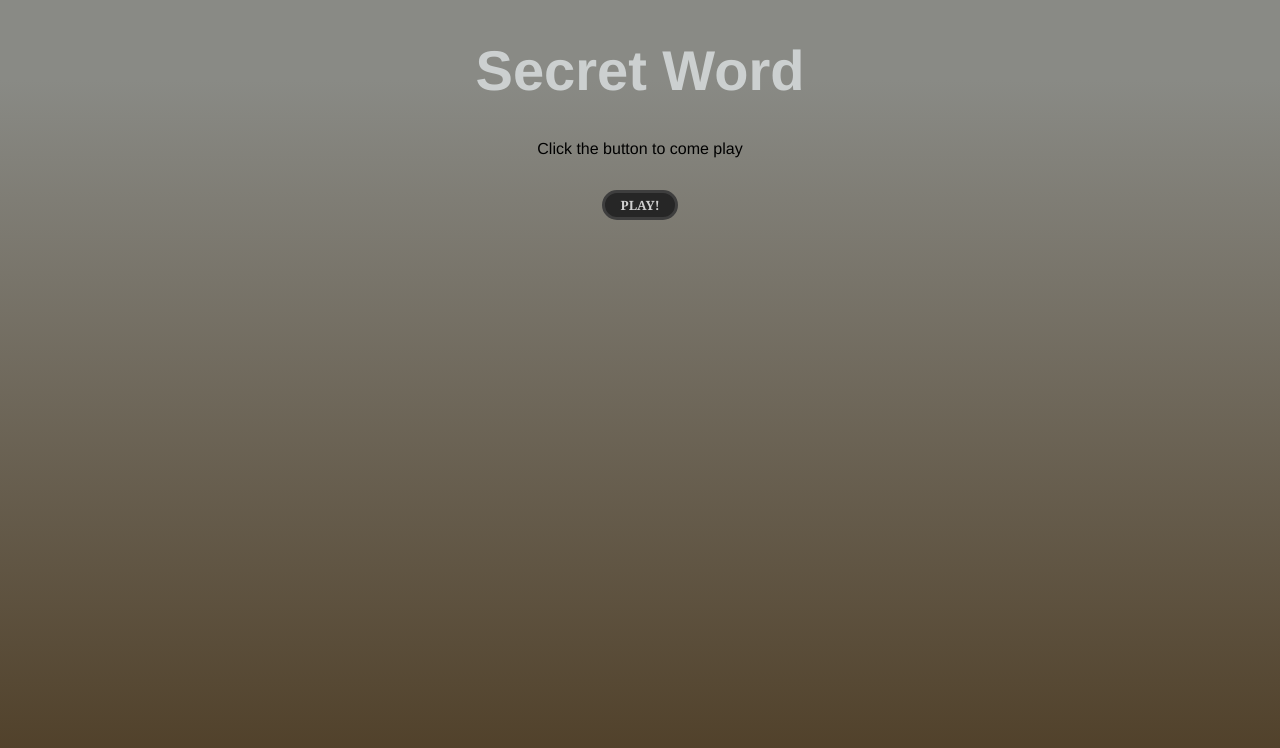
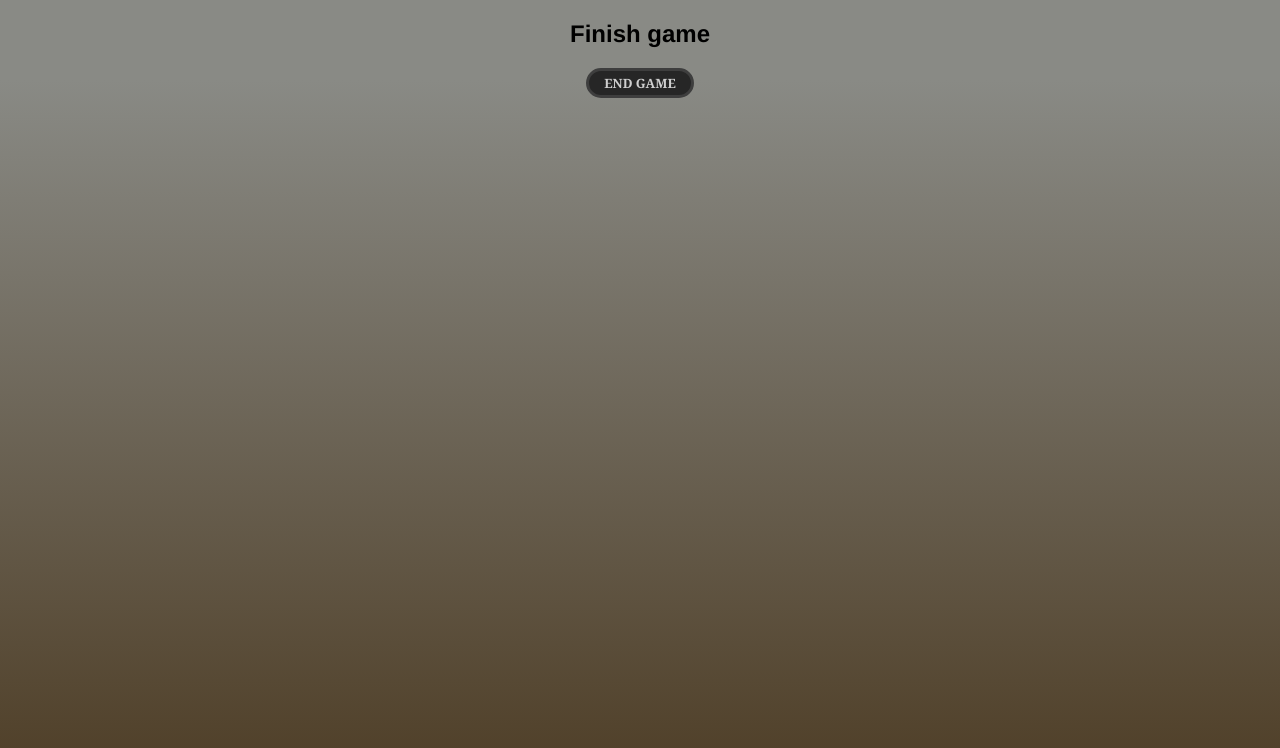
Before and after one commit to TamaraMMT/secret-word, a React (Vite) app in the folder secret-word/: page / in a window 1280 px wide. Both pictures are taken after a click on the button "PLAY!". Shown: the top 748 px of the page. Built offline with nearby package versions, Linux system fonts and the light colour scheme.

Commit message:
added stages in button

```diff
--- a/secret-word/src/App.jsx
+++ b/secret-word/src/App.jsx
@@ -1,17 +1,48 @@
+// CSS
+import "./App.css";
 
-import './App.css'
-import StartScreen from './components/StartScreen'
+// React
+import { userCallback, useEffect, useState } from "react";
+
+// data
+import { wordsList } from "./data/words";
+
+// components
+import StartScreen from "./components/StartScreen";
+import Game from "./components/Game";
+import GameOver from "./components/GameOver";
+
+const stages = [
+  { id: 1, name: "start" },
+  { id: 2, name: "game" },
+  { id: 3, name: "end" },
+];
 
 function App() {
+  const [gameState, setGameStage] = useState(stages[0].name);
+  const [words] = useState(wordsList);
+
+  const startGame = () => {
+    setGameStage(stages[1].name);
+  };
+
+  const verifyLetter = () => {
+    setGameStage(stages[2].name);
+  };
+
+  const retry = () => {
+    setGameStage(stages[0].name);
+  };
 
   return (
     <>
-    <div className='App'>
-
-      <StartScreen />
-    </div>
+      <div className="App">
+        {gameState === "start" && <StartScreen startGame={startGame} />}
+        {gameState === "game" && <Game verifyLetter={verifyLetter} />}
+        {gameState === "end" && <GameOver retry={retry} />}
+      </div>
     </>
-  )
+  );
 }
 
-export default App
+export default App;
--- /dev/null
+++ b/secret-word/src/components/Game.jsx
@@ -0,0 +1,11 @@
+import "./Game.css";
+
+const Game = ({ verifyLetter }) => {
+  return (
+    <div>
+      <h2> Finish game</h2>
+      <button onClick={verifyLetter}>end game</button>
+    </div>
+  );
+};
+export default Game;
--- /dev/null
+++ b/secret-word/src/components/GameOver.jsx
@@ -0,0 +1,11 @@
+import "./GameOver.css";
+
+const GameOver = ({ retry }) => {
+  return (
+    <div>
+      <h2>Game Over</h2>
+      <button onClick={retry}>Reset</button>
+    </div>
+  );
+};
+export default GameOver;
--- a/secret-word/src/components/StartScreen.css
+++ b/secret-word/src/components/StartScreen.css
@@ -1,5 +1,5 @@
 .start h1 {
-  color: rgb(204, 208, 208);
+  color: rgb(255, 255, 255);
   font-size: 3.5rem;
 }
 
--- a/secret-word/src/components/StartScreen.jsx
+++ b/secret-word/src/components/StartScreen.jsx
@@ -1,12 +1,12 @@
 import './StartScreen.css'
 
-const StartScreen = () => {
+const StartScreen = ({ startGame }) => {
   return (
-    <div className='start'>
+    <div className="start">
       <h1>Secret Word</h1>
       <p>Click the button to come play</p>
-      <button>Play!</button>
+      <button onClick={startGame}>Play!</button>
     </div>
-  )
-}
+  );
+};
 export default StartScreen
```
Also changed, not shown: secret-word/src/components/Game.css (added), secret-word/src/components/GameOver.css (added).
